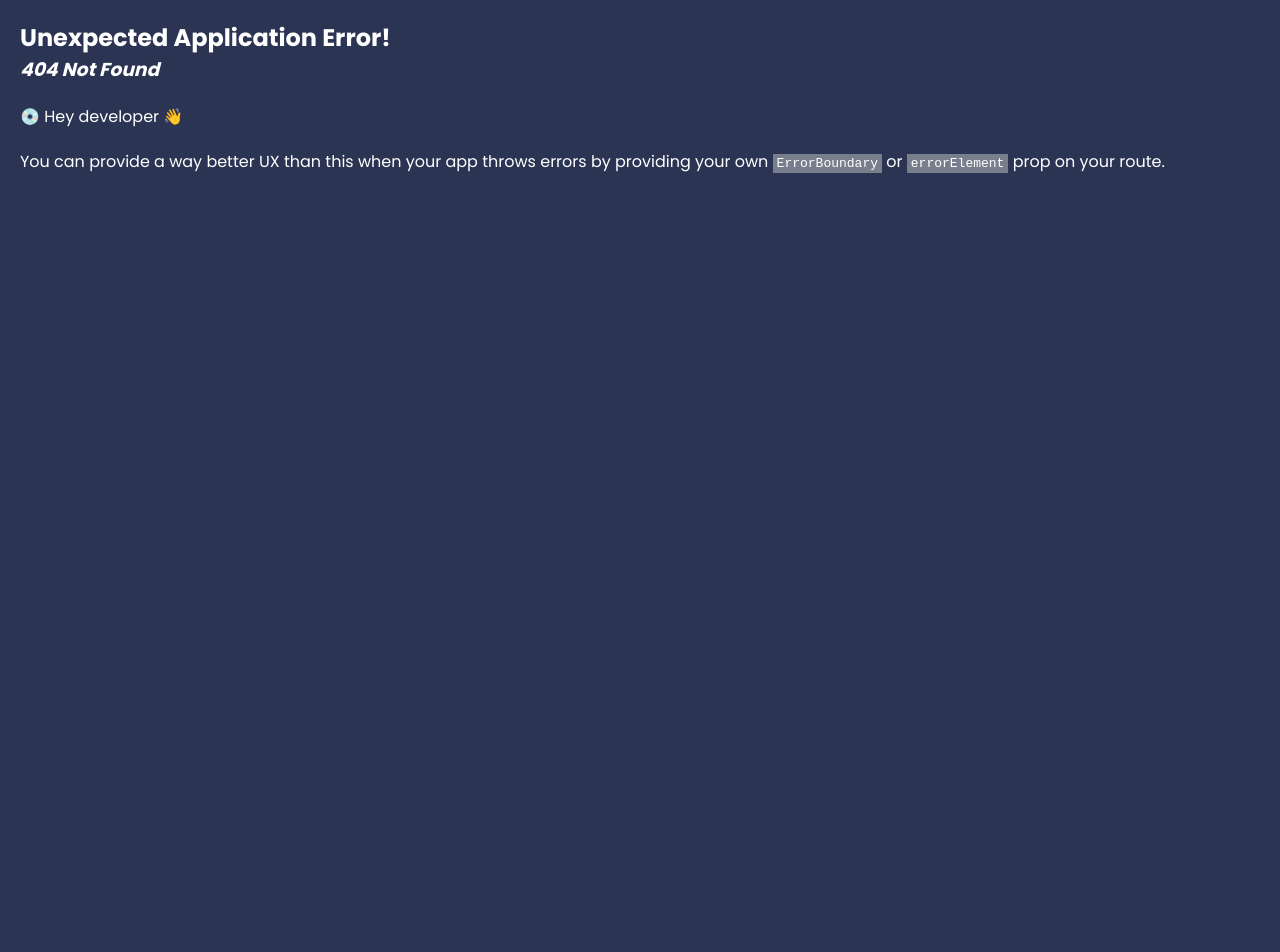
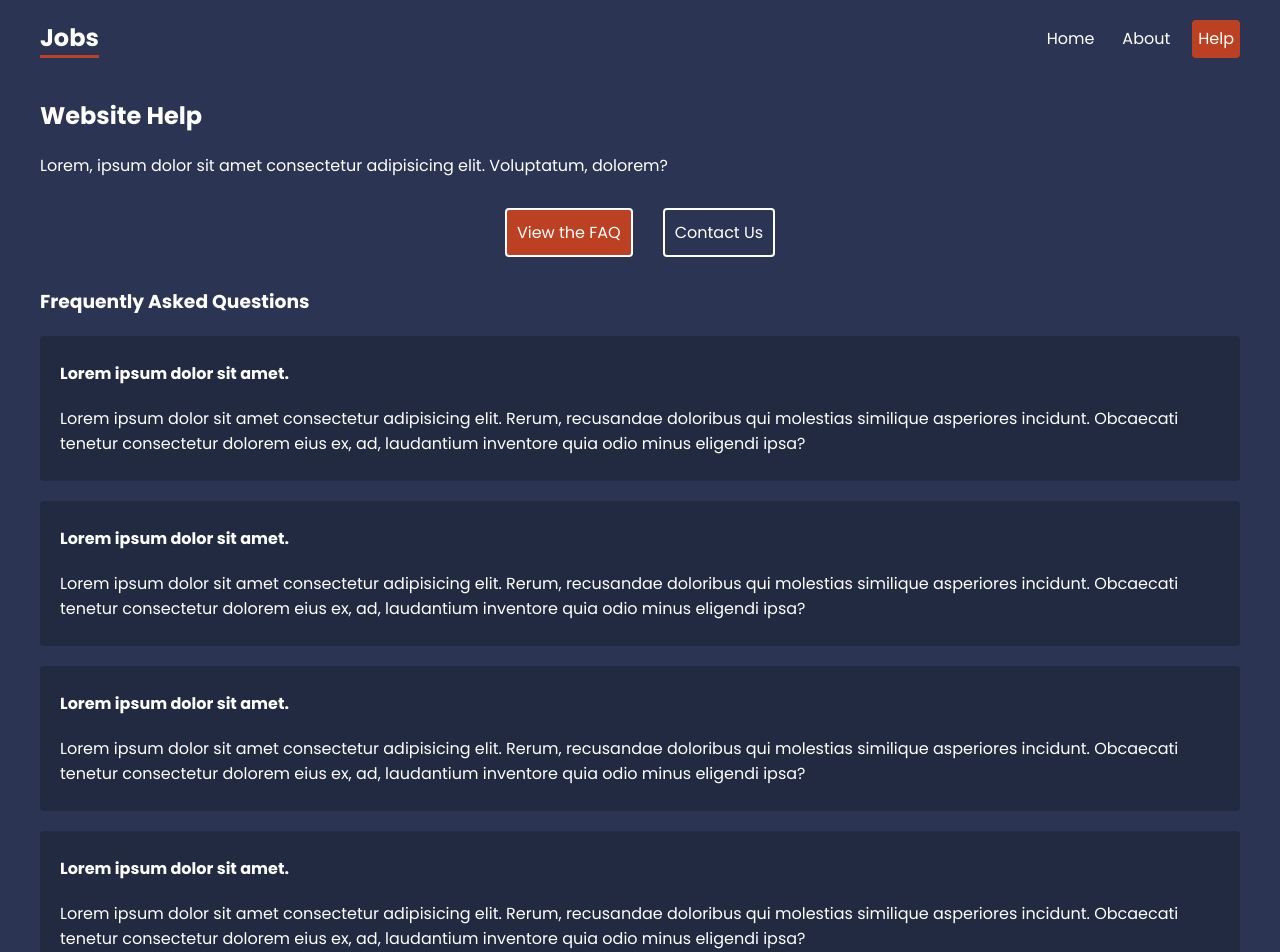
Before and after one commit to sabam23/btu-react-final, a React (Vite) app: page /help/faq in a window 1280 px wide. Before the commit this address had no page. Shown: the top 952 px of the page. Before the commit the page ends 800 px from the top, so only its background shows below. Built offline with nearby package versions, Linux system fonts and the light colour scheme.

Commit message:
add help layout 7 child routes

```diff
--- a/src/App.jsx
+++ b/src/App.jsx
@@ -8,15 +8,22 @@
 // pages
 import Home from "./pages/Home";
 import About from "./pages/About";
+import Faq from "./pages/help/Faq";
+import Contact from "./pages/help/Contact";
 
 // layouts
 import MainLayout from "./layouts/MainLayout";
+import HelpLayout from "./layouts/HelpLayout";
 
 const router = createBrowserRouter(
   createRoutesFromElements(
     <Route path="/" element={<MainLayout />}>
       <Route index element={<Home />} />
       <Route path="about" element={<About />} />
+      <Route path="help" element={<HelpLayout />}>
+        <Route path="faq" element={<Faq />} />
+        <Route path="contact" element={<Contact />} />
+      </Route>
     </Route>
   )
 );
--- a/src/index.css
+++ b/src/index.css
@@ -52,3 +52,53 @@
   max-width: 1200px;
   margin: 40px auto;
 }
+
+/* help layout */
+.help-layout nav {
+  display: flex;
+  justify-content: center;
+  gap: 30px;
+  margin: 30px 0;
+}
+.help-layout nav a {
+  padding: 10px;
+  border: 2px solid white;
+  border-radius: 4px;
+  text-decoration: none;
+}
+.help-layout nav a:hover {
+  border-color: var(--primary);
+}
+.help-layout nav a.active {
+  background: var(--primary);
+}
+
+/* faq */
+.faq .question {
+  background: rgba(0, 0, 0, 0.2);
+  padding: 5px 20px;
+  border-radius: 4px;
+  margin: 20px 0;
+}
+
+/* contact form */
+form {
+  margin-top: 30px;
+}
+form input,
+form label span,
+form textarea {
+  display: block;
+}
+form input,
+form textarea {
+  margin-bottom: 30px;
+  padding: 8px;
+  border-radius: 4px;
+  border: 0;
+  width: 300px;
+  color: var(--secondary);
+}
+form label span {
+  margin-bottom: 10px;
+}
--- /dev/null
+++ b/src/layouts/HelpLayout.jsx
@@ -0,0 +1,20 @@
+import { NavLink, Outlet } from "react-router-dom";
+
+export default function HelpLayout() {
+  return (
+    <div className="help-layout">
+      <h2>Website Help</h2>
+      <p>
+        Lorem, ipsum dolor sit amet consectetur adipisicing elit. Voluptatum,
+        dolorem?
+      </p>
+
+      <nav>
+        <NavLink to="faq">View the FAQ</NavLink>
+        <NavLink to="contact">Contact Us</NavLink>
+      </nav>
+
+      <Outlet />
+    </div>
+  );
+}
--- a/src/layouts/MainLayout.jsx
+++ b/src/layouts/MainLayout.jsx
@@ -9,6 +9,7 @@
           <h1>Jobs</h1>
           <NavLink to="/">Home</NavLink>
           <NavLink to="about">About</NavLink>
+          <NavLink to="help">Help</NavLink>
         </nav>
       </header>
 
--- /dev/null
+++ b/src/pages/help/Contact.jsx
@@ -0,0 +1,18 @@
+export default function Contact() {
+    return (
+      <div className="contact">
+        <h3>Contact Us</h3>
+        <form>
+          <label>
+            <span>Your email:</span>
+            <input type="email" name="email" required />
+          </label>
+          <label>
+            <span>Your message:</span>
+            <textarea name="message" required></textarea>
+          </label>
+          <button>Submit</button>
+        </form>
+      </div>
+    );
+  }
--- /dev/null
+++ b/src/pages/help/Faq.jsx
@@ -0,0 +1,67 @@
+export default function Faq() {
+  return (
+    <div className="faq">
+      <h3>Frequently Asked Questions</h3>
+
+      <div className="question">
+        <p>
+          <strong>Lorem ipsum dolor sit amet.</strong>
+        </p>
+        <p>
+          Lorem ipsum dolor sit amet consectetur adipisicing elit. Rerum,
+          recusandae doloribus qui molestias similique asperiores incidunt.
+          Obcaecati tenetur consectetur dolorem eius ex, ad, laudantium
+          inventore quia odio minus eligendi ipsa?
+        </p>
+      </div>
+
+      <div className="question">
+        <p>
+          <strong>Lorem ipsum dolor sit amet.</strong>
+        </p>
+        <p>
+          Lorem ipsum dolor sit amet consectetur adipisicing elit. Rerum,
+          recusandae doloribus qui molestias similique asperiores incidunt.
+          Obcaecati tenetur consectetur dolorem eius ex, ad, laudantium
+          inventore quia odio minus eligendi ipsa?
+        </p>
+      </div>
+
+      <div className="question">
+        <p>
+          <strong>Lorem ipsum dolor sit amet.</strong>
+        </p>
+        <p>
+          Lorem ipsum dolor sit amet consectetur adipisicing elit. Rerum,
+          recusandae doloribus qui molestias similique asperiores incidunt.
+          Obcaecati tenetur consectetur dolorem eius ex, ad, laudantium
+          inventore quia odio minus eligendi ipsa?
+        </p>
+      </div>
+
+      <div className="question">
+        <p>
+          <strong>Lorem ipsum dolor sit amet.</strong>
+        </p>
+        <p>
+          Lorem ipsum dolor sit amet consectetur adipisicing elit. Rerum,
+          recusandae doloribus qui molestias similique asperiores incidunt.
+          Obcaecati tenetur consectetur dolorem eius ex, ad, laudantium
+          inventore quia odio minus eligendi ipsa?
+        </p>
+      </div>
+
+      <div className="question">
+        <p>
+          <strong>Lorem ipsum dolor sit amet.</strong>
+        </p>
+        <p>
+          Lorem ipsum dolor sit amet consectetur adipisicing elit. Rerum,
+          recusandae doloribus qui molestias similique asperiores incidunt.
+          Obcaecati tenetur consectetur dolorem eius ex, ad, laudantium
+          inventore quia odio minus eligendi ipsa?
+        </p>
+      </div>
+    </div>
+  );
+}
```
